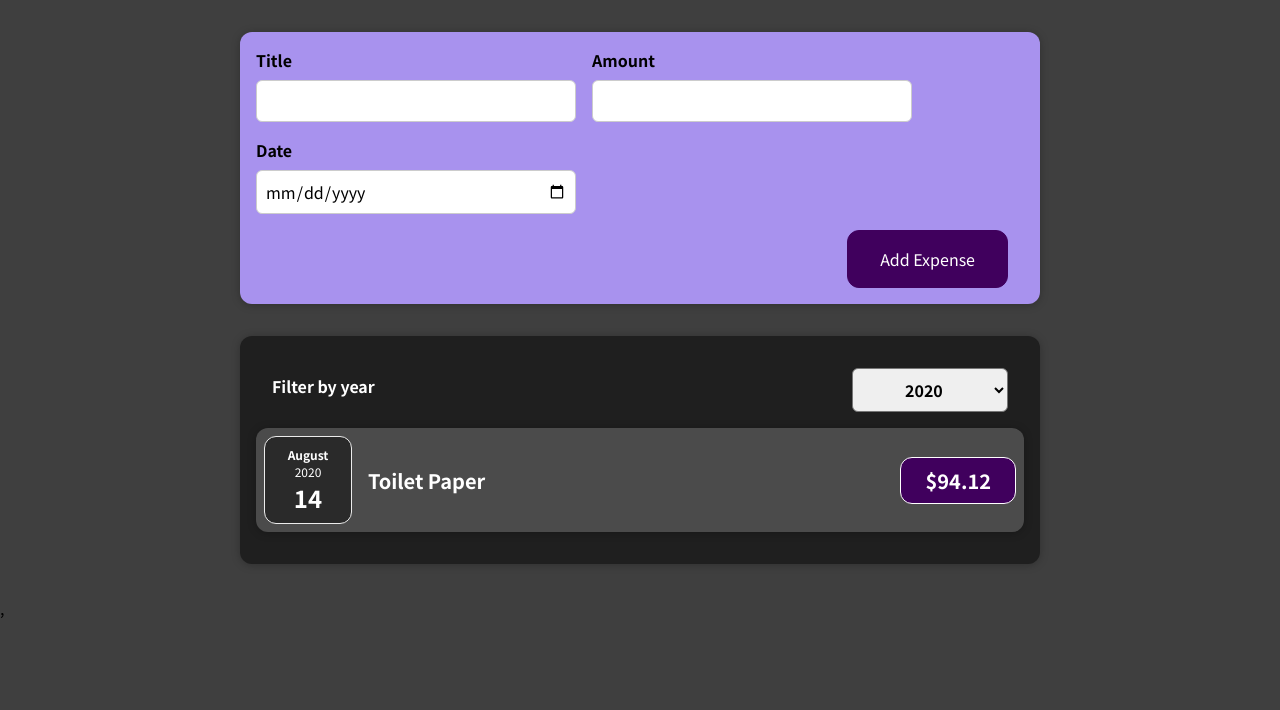
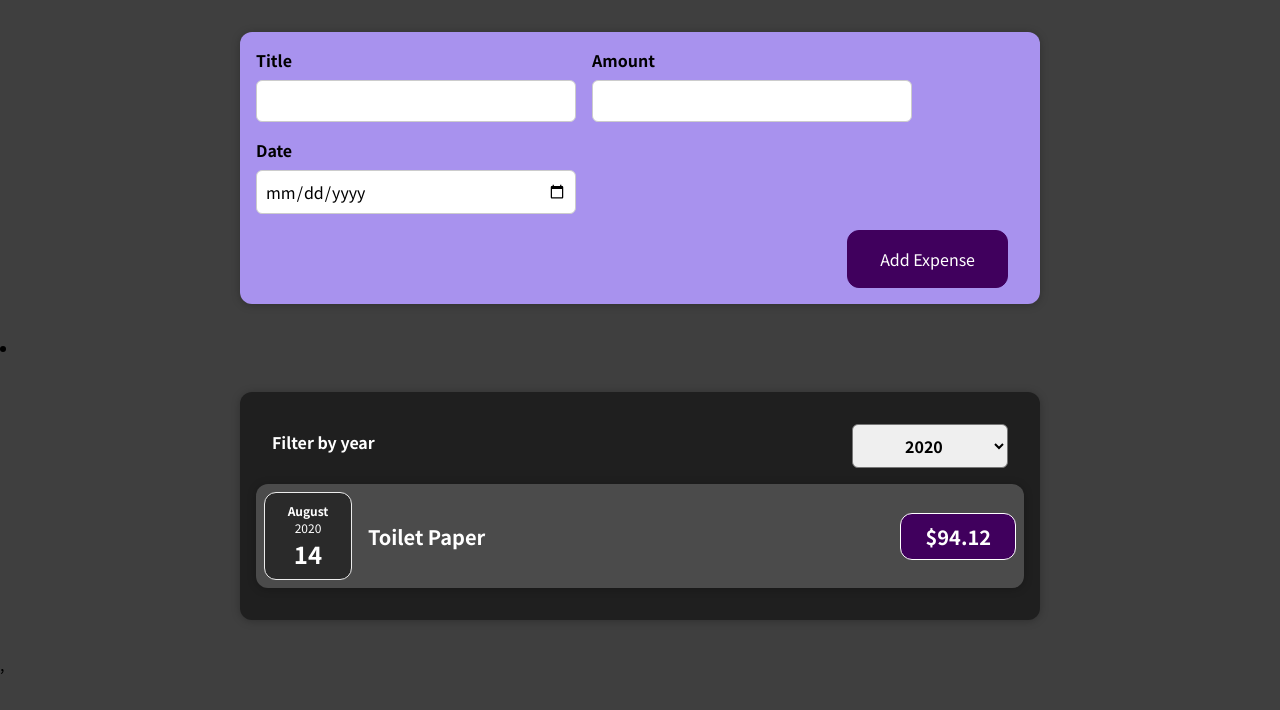
Before and after one commit to Alfaiz-Thoughtwin/Udemy-React, a React (Create React App) app in the folder react-complete-guide/: page / in a window 1280 px wide. Shown: the top 710 px of the page. Built offline with nearby package versions, Linux system fonts and the light colour scheme.

Commit message:
[05 Rendering Lists & Conditional Content] - 06 adding conditional return statements

```diff
--- a/react-complete-guide/src/components/Expenses/Expenses.js
+++ b/react-complete-guide/src/components/Expenses/Expenses.js
@@ -1,8 +1,8 @@
 import React, { useState } from "react";
-import ExpenseItem from "./ExpenseItem";
 import Card from "../UI/Card";
 import "./Expenses.css";
 import ExpensesFilter from "./ExpensesFilter";
+import ExpensesList from "./ExpensesList";
 
 function Expenses(props) {
   const [filteredYear, setFilteredYear] = useState("2020");
@@ -15,28 +15,17 @@
     return expense.date.getFullYear().toString() === filteredYear;
   });
 
-  let expensesContent = <p>No Expenses Found</p>;
-
-  if (filteredExpenses.length > 0) {
-    expensesContent = filteredExpenses.map((expense) => (
-        <ExpenseItem
-          key={expense.id}
-          title={expense.title}
-          amount={expense.amount}
-          date={expense.date}
-        />
-    ));
-  }
-
   return (
     <>
+      <li>
         <Card className="expenses">
           <ExpensesFilter
             selected={filteredYear}
             onChangeFilter={filterChangeHandler}
           />
-        {expensesContent}
+          <ExpensesList items={filteredExpenses} />
         </Card>
+      </li>
     </>
   );
 }
--- /dev/null
+++ b/react-complete-guide/src/components/Expenses/ExpensesList.css
@@ -0,0 +1,9 @@
+.expenses-list {
+  list-style: none;
+  padding: 0;
+}
+
+.expenses-list__fallback {
+  color: white;
+  text-align: center;
+}
--- /dev/null
+++ b/react-complete-guide/src/components/Expenses/ExpensesList.js
@@ -0,0 +1,25 @@
+import React from "react";
+import ExpenseItem from "./ExpenseItem";
+import "./ExpensesList.css";
+
+function ExpensesList(props) {
+  if (props.items.length === 0) {
+    return <h2 className="expenses-list__fallback">Found No Expenses</h2>;
+  }
+  return (
+    <>
+      <ul className="expenses-list">
+        {props.items.map((expense) => (
+          <ExpenseItem
+            key={expense.id}
+            title={expense.title}
+            amount={expense.amount}
+            date={expense.date}
+          />
+        ))}
+      </ul>
+    </>
+  );
+}
+
+export default ExpensesList;
```
Lines whose indentation alone changed are shown as unchanged.
